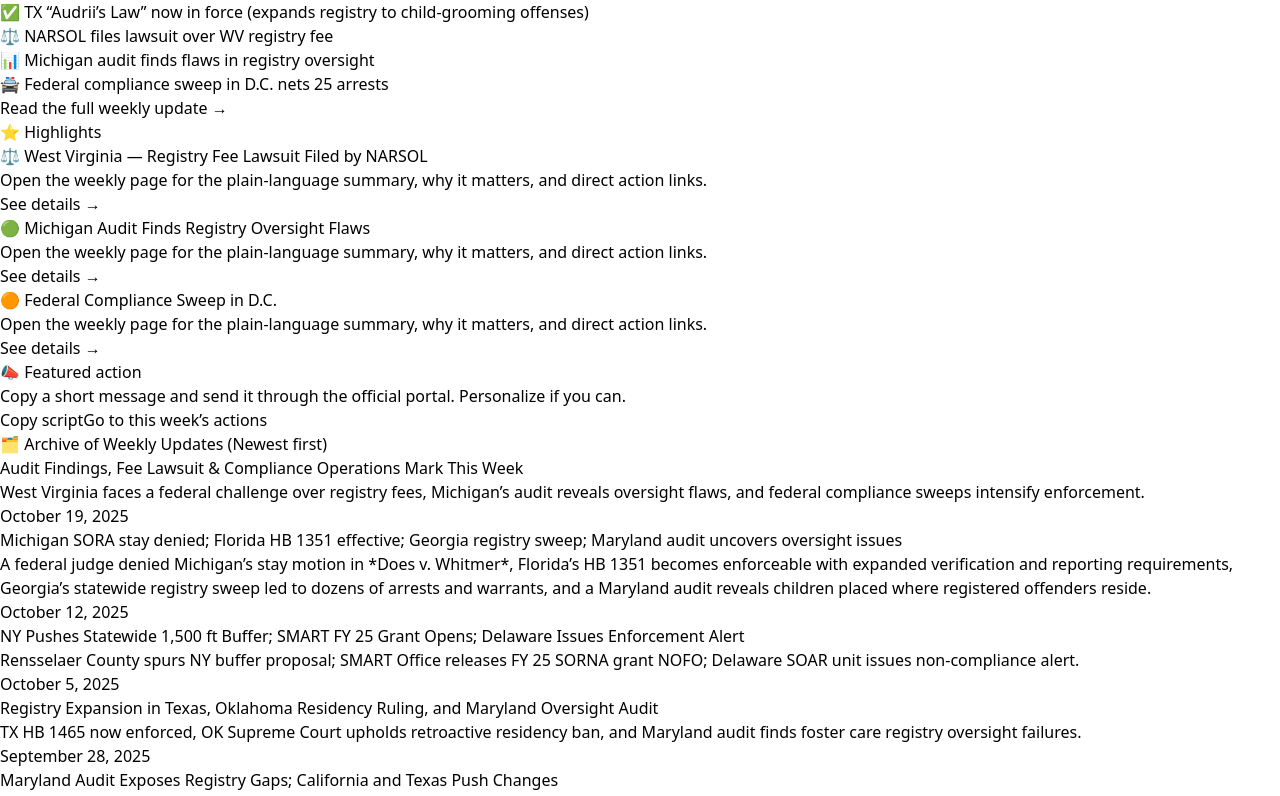
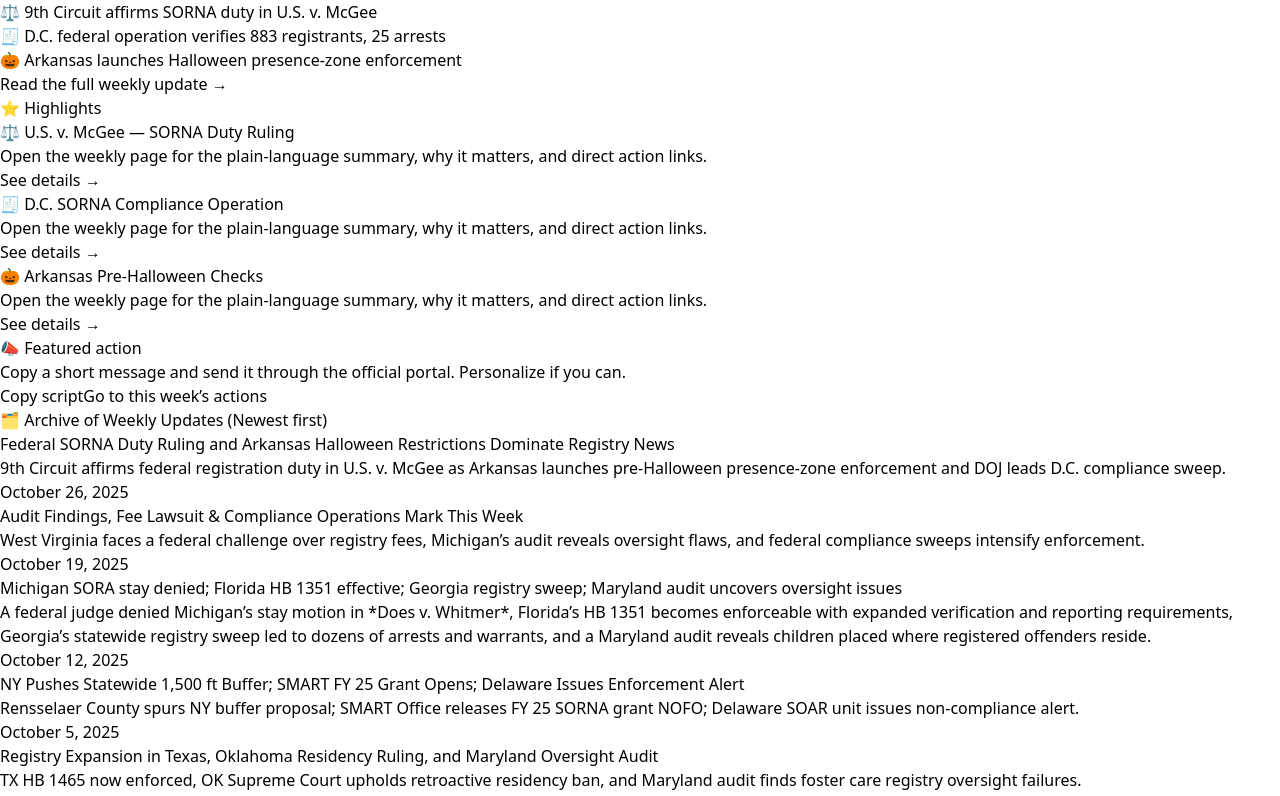
Before and after one commit to projectsolarrecon/Solar, a React (Vite) app: page /resources/legislative-tracker in a window 1280 px wide. Shown: the part 3200-3996 px from the top of the page. Built offline with nearby package versions, Linux system fonts and the light colour scheme.

Commit message:
Update legislativeUpdates.ts

```diff
--- a/src/data/legislativeUpdates.ts
+++ b/src/data/legislativeUpdates.ts
@@ -11,6 +11,12 @@ export type LegislativeUpdateMeta = {
 };
 
 export const legislativeUpdates: LegislativeUpdateMeta[] = [
+{
+  date: "October 26, 2025",
+  title: "Federal SORNA Duty Ruling and Arkansas Halloween Restrictions Dominate Registry News",
+  slug: "2025-10-26",
+  summary: "9th Circuit affirms federal registration duty in U.S. v. McGee as Arkansas launches pre-Halloween presence-zone enforcement and DOJ leads D.C. compliance sweep.",
+},
 {
   date: "October 19, 2025",
   title: "Audit Findings, Fee Lawsuit & Compliance Operations Mark This Week",
```
